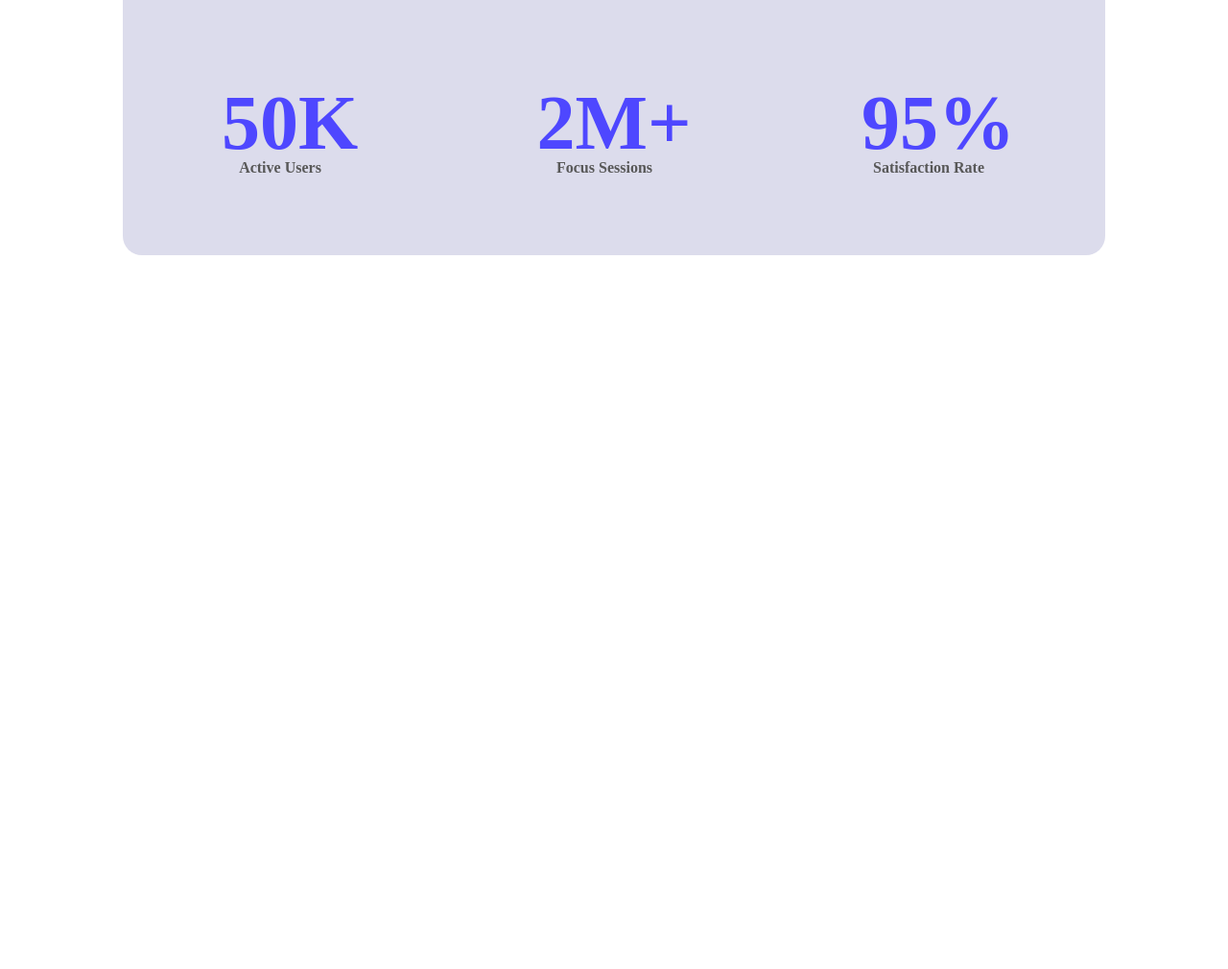
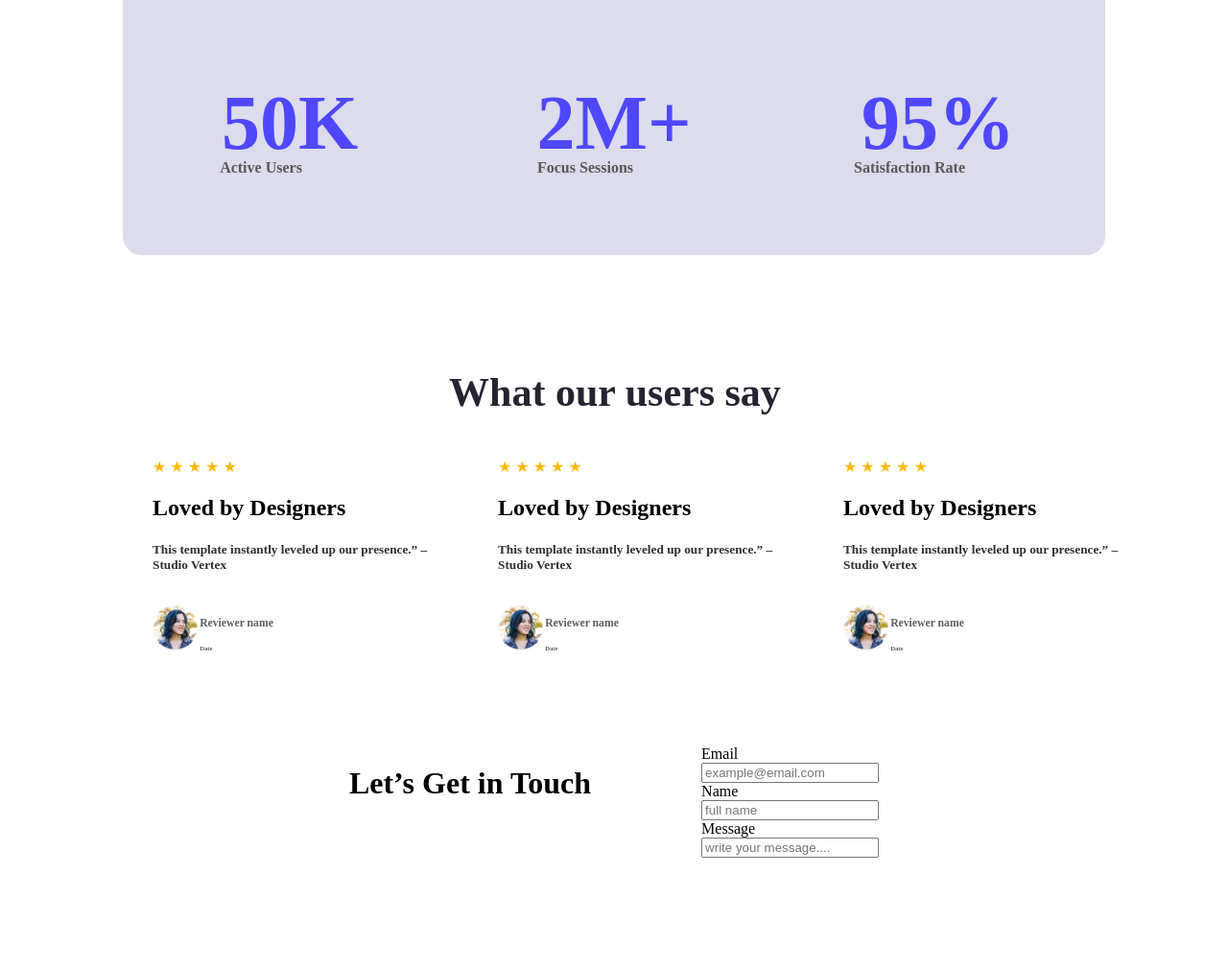
Before and after one commit to afnan118rahman/web-assignment-first, a plain HTML site: page assi.html in a window 1280 px wide. Shown: the part 1444-2454 px from the top of the page at 96% size. Before the commit the page ends 1718 px from the top, so only its background shows below. Drawn offline with Linux system fonts and the light colour scheme.

Commit message:
my first comments added

```diff
--- a/assi.html
+++ b/assi.html
@@ -53,6 +53,71 @@
             </div>
             </div>
         </div>
+        <div class="fifth">
+            <h1 class="what-our">What our users say</h1>
+            <nav class="flex-or-na">
+            <div class="cmnt">
+                <div class="cmnts">
+                    <p><span>&#9733 &#9733  &#9733  &#9733  &#9733</span>
+                    </p>
+                    <h2>Loved by Designers</h2>
+                    <h5 class="hfive">This template instantly leveled up our presence.” – Studio Vertex</h5>
+                    <div class="avarter">
+                        <img class="av" src="Assets/avatar.png" alt="" srcset="">
+                        <div class="writing">
+                            <h3>Reviewer name</h3>
+                            <h6>Date</h6>
+                        </div>
+                    </div>
+                    </div>
+                <div class="cmnts">
+                    <p><span>&#9733  &#9733  &#9733  &#9733  &#9733</span>
+                    </p>
+                    <h2>Loved by Designers</h2>
+                    <h5  class="hfive">This template instantly leveled up our presence.” – Studio Vertex</h5>
+                    <div class="avarter">
+                        <img class="av" src="Assets/avatar.png" alt="" srcset="">
+                        <div class="writing">
+                            <h3>Reviewer name</h3>
+                            <h6>Date</h6>
+                        </div>
+                    </div>
+                    </div>
+
+                <div class="cmnts">
+                    <p><span>&#9733  &#9733  &#9733  &#9733  &#9733</span>
+                    </p>
+                    <h2>Loved by Designers</h2>
+                    <h5 class="hfive">This template instantly leveled up our presence.” – Studio Vertex</h5>
+                    <div class="avarter">
+                        <img class="av" src="Assets/avatar.png" alt="" srcset="">
+                        <div class="writing">
+                            <h3>Reviewer name</h3>
+                            <h6>Date</h6>
+                        </div>
+                    </div>
+                    </div>
+                </div>
+                <div class="cmnts"></div>
+                <div class="cmnts"></div>
+            </div>
+            </nav>
+
+        </div>
+        <div class="sixet">
+            <div class="lets"><h1>Let’s Get in Touch</h1></div>
+            <div>
+                <form action="">
+                    <label for="">Email</label><br>
+                    <input type="email" name="Email" id="Email" placeholder="example@email.com">
+                    <br>
+                    <label for="">Name</label><br>
+                    <input type="text" name="" id="" placeholder="full name"><br>
+                    <label for="">Message</label><br>
+                    <input type="text" name="" id="" placeholder="write your message....">
+                </form>
+            </div>
+        </div>
 
     </main>
     <footer>
--- a/styles/styles.css
+++ b/styles/styles.css
@@ -120,5 +120,71 @@ border-radius: 6px;
     height: 2px;
     text-align: center;
     justify-content: space-between;
-    padding: 0 20px;
+    /* padding: 0 20px; */
 }
+.avarter{
+    display: flex;
+    gap: 2px;
+    /* height: 46px; */
+    /* max-width: 318px; */
+
+}
+.writing{
+    height: 46px;
+    font-size: x-small;
+    color: rgb(95, 94, 94);
+
+
+}
+.av{
+    height: 46px;
+    border-radius: 50%;
+}
+
+.cmnt{
+    display: flex;
+}
+.fifth{
+    /* display: flex; */
+    max-width: 1140px;
+    height: 300px;
+    justify-content: space-between;
+    /* text-align: center; */
+    margin-left: 151px;
+    margin-right: 149px;
+    margin-top: 119px;
+}
+.flex-or-na{display: flex;}
+.what-our{
+    font-weight: bold;
+    font-size: 42px;
+    text-align: center;
+    color: #252432;
+}
+.cmnts{
+    height: 250px;
+    width: 360px;
+    /* padding-right: 20px; */
+    /* padding-left: 20px; */
+}
+span{
+    color:#FFB805;
+}
+.hfive{
+    max-width: 318px;
+    height: 44px;
+    color: #2F2F2F;
+}
+.sixet{
+    display: flex;
+    gap: 115px;
+    margin-top: 92px;
+    margin-left: 150px;
+    margin-right: 150px;
+    /* text-align: center; */
+    justify-content: center;
+}
+.lets{
+    height: 230px;
+    max-width: 530;
+}
```
